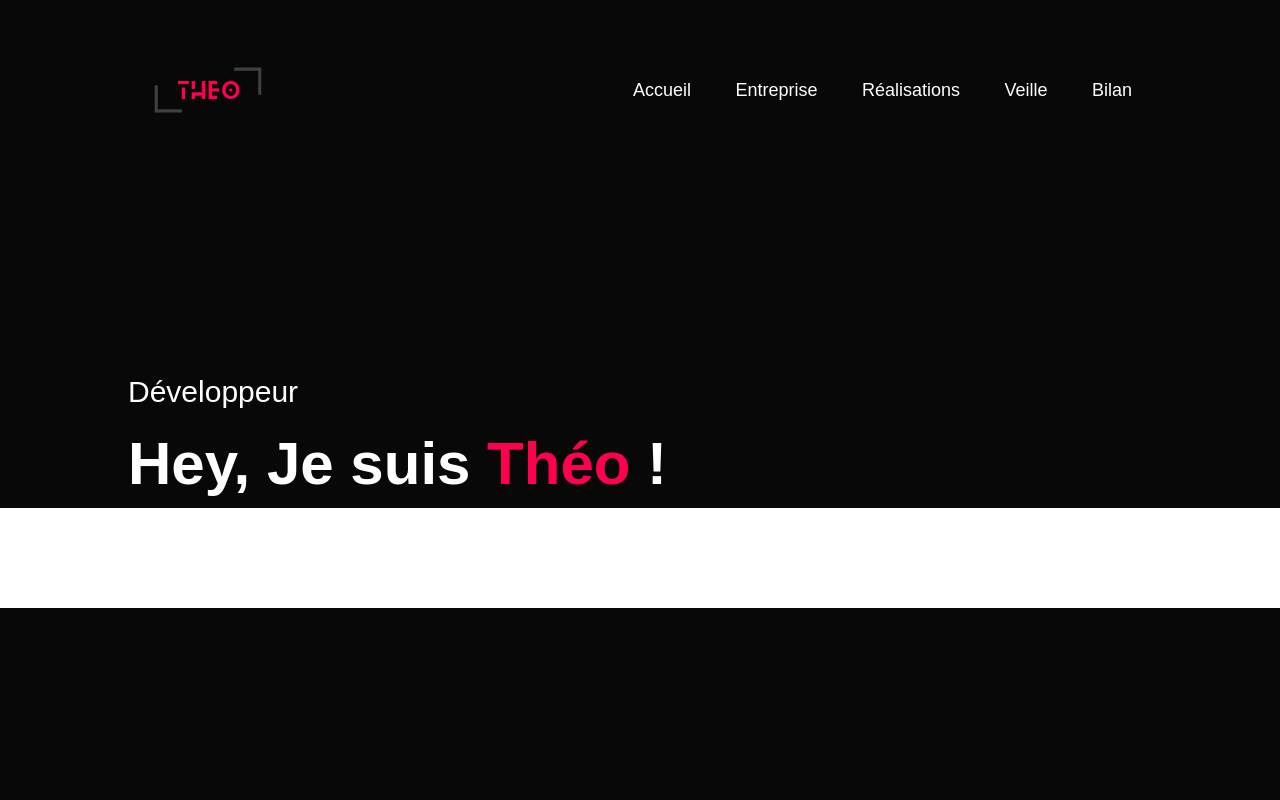
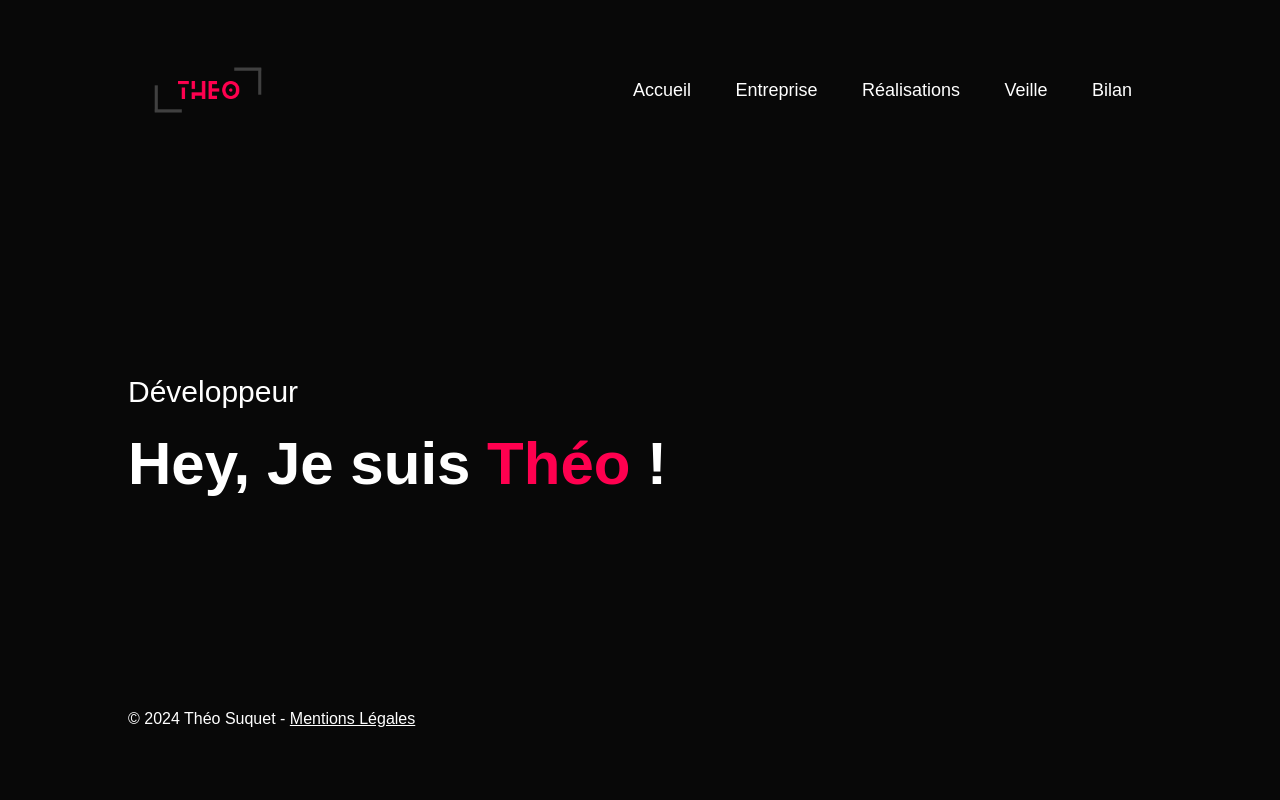
Before and after one commit to tsBlank/Portfolio, a PHP site: page /index.html in a window 1280 px wide. Run offline with PHP 8.4, Linux system fonts and the light colour scheme.

Commit message:
[Added] Footer mention légale ajouté

```diff
--- a/index.html
+++ b/index.html
@@ -13,7 +13,7 @@
     <div id="header">
         <div class="container">
             <nav>
-                <img src="assets/logo.png" class="logo" alt="logo">
+                <img src="assets/logo.png" class="logo" alt="logo portfolio">
                 <ul>
                     <li><a href="index.html">Accueil</a></li>
                     <li><a href="entreprise.html">Entreprise</a></li>
@@ -30,7 +30,9 @@
     </div>
 
     <footer>
-
+        <div class="container">
+        <p>&copy; 2024 Théo Suquet - <a href="mentions-legales.html">Mentions Légales</a></p>
+        </div>
     </footer>
 
 </body>
--- a/style.css
+++ b/style.css
@@ -150,9 +150,19 @@ nav ul li a:hover::after{
 
 
 footer {
-    position: static;
+    position: absolute;
     bottom: 0;
     width: 100%;
     height: 100px;
-    background-color: white;
 }
+
+footer a {
+        text-decoration: underline;
+        color: white;
+        cursor: pointer;
+
+}
+
+footer a:hover {
+    color: #ff004f;
+}
```
